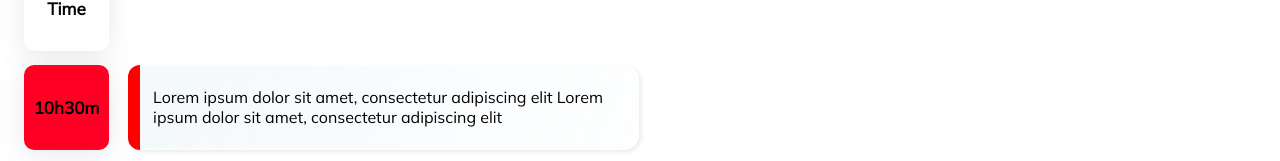
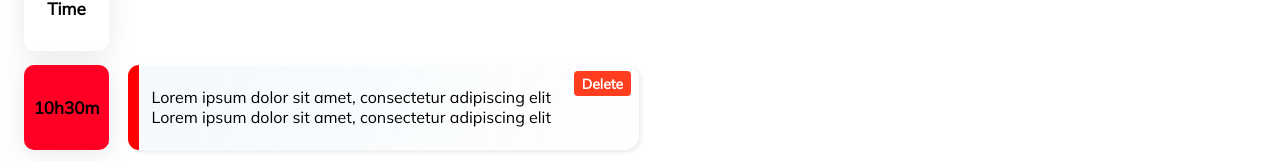
Before and after one commit to gustavoeyros/weekly-planner, a React (Vite) app: page /dashboard in a window 1280 px wide. Shown: the part 303-464 px from the top of the page. Built offline with nearby package versions, Linux system fonts and the light colour scheme.

Commit message:
feat: delete button at issues

```diff
--- a/src/components/DashboardActions/styled.js
+++ b/src/components/DashboardActions/styled.js
@@ -54,7 +54,7 @@ export const ButtonActionStyle = styled.button`
   border-radius: 10px;
   width: 200px;
   height: 44px;
-
+  cursor: pointer;
   & img {
     padding: 8px;
   }
--- a/src/components/Header/styled.js
+++ b/src/components/Header/styled.js
@@ -76,9 +76,14 @@ export const HeaderLogout = styled.div`
 export const LogoutContainer = styled.div`
   display: flex;
   flex-direction: column;
+
   & img {
     width: 20px;
     height: 20px;
     margin-right: 18.76px;
   }
+  & span {
+    position: absolute;
+    margin-top: 14px;
+  }
 `;
--- a/src/components/Planner/index.jsx
+++ b/src/components/Planner/index.jsx
@@ -7,6 +7,7 @@ import {
   TesteContainer,
   Issues,
   IssuesColor,
+  DeleteButton,
 } from "./styled";
 const Planner = () => {
   return (
@@ -28,10 +29,12 @@ const Planner = () => {
 
           <Issues>
             <IssuesColor day="monday" />
+
             <span>
               Lorem ipsum dolor sit amet, consectetur adipiscing elit Lorem
               ipsum dolor sit amet, consectetur adipiscing elit
             </span>
+            <DeleteButton>Delete</DeleteButton>
           </Issues>
         </TaskContainer>
       </TimeContainer>
--- a/src/components/Planner/styled.js
+++ b/src/components/Planner/styled.js
@@ -90,3 +90,23 @@ export const IssuesColor = styled.div`
   height: 85px;
   border-radius: 15px 0px 0px 15px;
 `;
+
+export const DeleteButton = styled.button`
+  display: flex;
+  justify-content: center;
+  align-items: center;
+  background: #ff3d1f;
+  border: none;
+  color: white;
+  cursor: pointer;
+
+  font-size: 14px;
+  padding: 10px 12px;
+  width: 57px;
+  height: 25px;
+  margin-top: 6px;
+  margin-right: 7px;
+  margin-bottom: 54px;
+  font-weight: 800;
+  border-radius: 4px;
+`;
```
